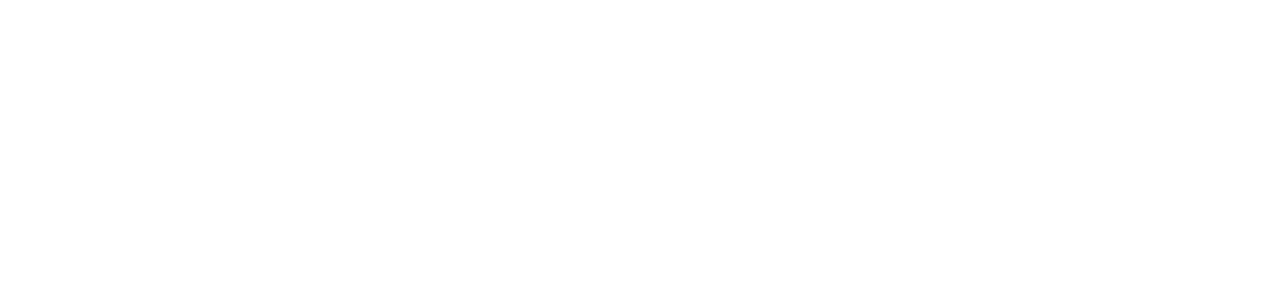
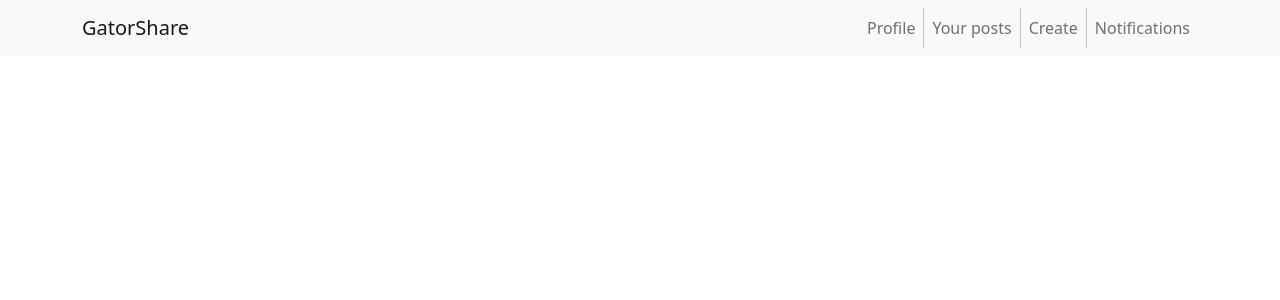
Before and after one commit to tatirajurishabh/gatorshare-backend, a React (Create React App) app in the folder frontend/: page /apps in a window 1280 px wide. Shown: the top 300 px of the page. Built offline with nearby package versions, Linux system fonts and the light colour scheme.

Commit message:
created basic navbar for the dashboard

```diff
--- a/frontend/package.json
+++ b/frontend/package.json
@@ -10,6 +10,7 @@
     "react": "^17.0.2",
     "react-bootstrap": "^2.1.1",
     "react-dom": "^17.0.2",
+    "react-router-dom": "^6.2.1",
     "react-scripts": "5.0.0",
     "web-vitals": "^2.1.4"
   },
--- /dev/null
+++ b/frontend/src/components/LineSeparator.js
@@ -0,0 +1,12 @@
+import React from 'react';
+
+const LineSeparator = () => {
+  return (
+    <div className="d-flex text-center justify-content-center" style={{/*height: "20px",*/ alignItems: 'center', justifyContent: 'center'}}>
+        <div className="vr"></div>
+    </div>
+  );
+}
+
+
+export default LineSeparator
--- /dev/null
+++ b/frontend/src/components/NavBar.css
@@ -0,0 +1,3 @@
+.mycontent-left {
+    border-right: 1px dashed #707071;
+}
--- a/frontend/src/components/NavBar.js
+++ b/frontend/src/components/NavBar.js
@@ -1,5 +1,49 @@
+import { Navbar, Nav, Container } from 'react-bootstrap';
+import React from 'react'
+import LineSeparator from './LineSeparator';
+import {
+    BrowserRouter as Router,
+    Routes,
+    Route,
+    Link
+} from "react-router-dom";
+
+import "./NavBar.css";
+
 const NavBar = () => {
-    return null
+    return (
+        <Router>
+            <Navbar collapseOnSelect expand="lg" bg="light" variant="light">
+                <Container>
+                    <Navbar.Brand href="#home">GatorShare</Navbar.Brand>
+                    <Navbar.Toggle aria-controls="responsive-navbar-nav" />
+                    <Navbar.Collapse id="responsive-navbar-nav">
+                        <Nav className="me-auto">
+                        </Nav>
+                        <Nav>
+                            <Nav.Link href="#deets">Profile</Nav.Link>
+                            <LineSeparator/>
+                            <Nav.Link href="#deets">Your posts</Nav.Link>
+                            <LineSeparator/>
+                            <Nav.Link href="#deets">Create</Nav.Link>
+                            <LineSeparator/>
+                            <Nav.Link eventKey={2} href="#memes">
+                                Notifications
+                            </Nav.Link>
+                        </Nav>
+                    </Navbar.Collapse>
+                </Container>
+            </Navbar>
+
+            {/* <Routes>
+                <Route path="/" element={<Things thingsList={things} />} />
+                <Route exact path="/services" element={<Services lstThings={things} />} />
+                <Route exact path="/relations" element={<Relationships servicesList={things} />} />
+                <Route exact path="/recipe" element={<Recipe servicesList={things} />} />
+                <Route exact path="/apps" element={<Apps servicesList={things} />} />
+            </Routes> */}
+        </Router>
+    )
 }
 
 export default NavBar
```
Also changed, not shown: 1 other file (tests, documents, lock files or other folders).
